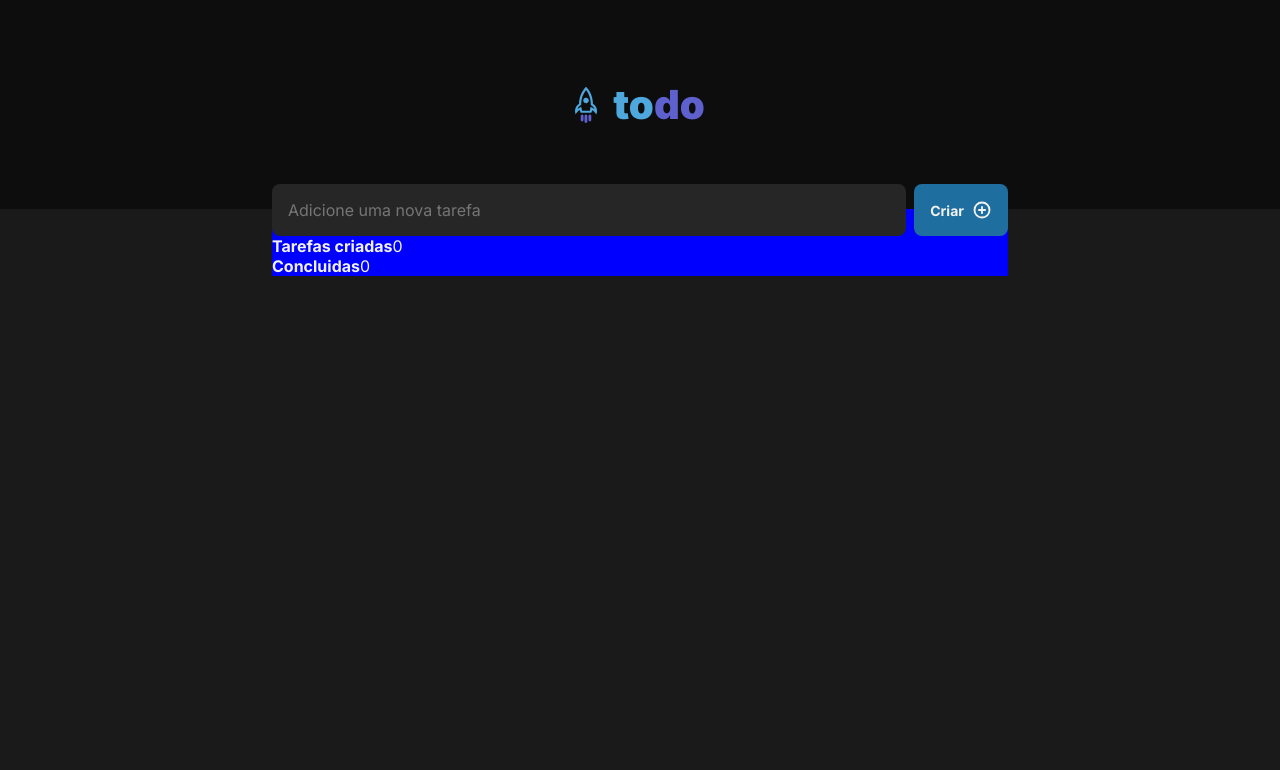
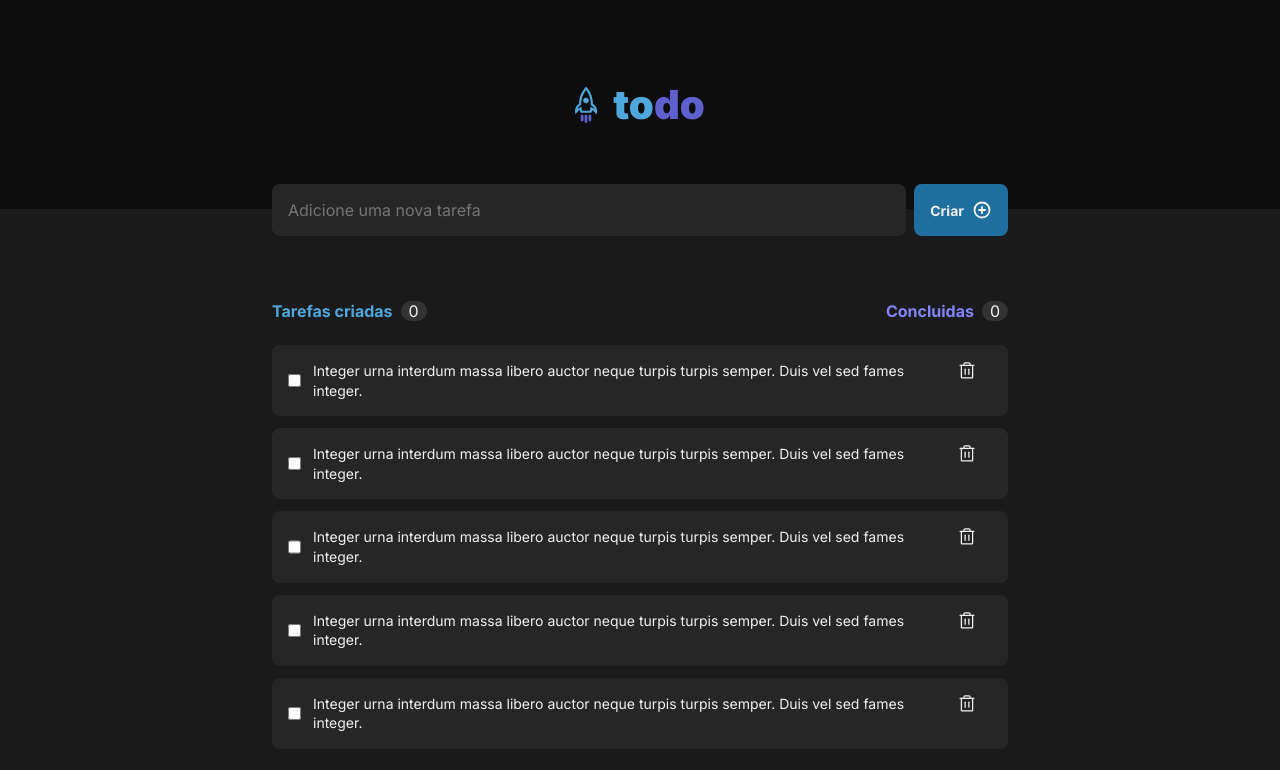
Before and after one commit to Bielgomes/Todo, a React (Vite) app: page / in a window 1280 px wide. Shown: the top 770 px of the page. Built offline with nearby package versions, Linux system fonts and the light colour scheme.

Commit message:
Add files via upload

```diff
--- /dev/null
+++ b/src/components/Task.module.css
@@ -0,0 +1,20 @@
+.wrapper {
+    padding: 1rem;
+    background-color: var(--gray-500);
+    border-radius: 8px;
+    display: flex;
+    justify-content: flex-start;
+    margin-bottom: 0.75rem;
+}
+
+.container {
+    display: flex;
+    justify-content: flex-start;
+}
+
+.container p {
+    margin-left: 0.75rem;
+    font-size: 14px;
+    width: 90%;
+    line-height: 140%;
+}
--- /dev/null
+++ b/src/components/Task.tsx
@@ -0,0 +1,14 @@
+import { Trash } from 'phosphor-react'
+import styles from './Task.module.css'
+
+export function Taks() {
+    return (
+        <div className={styles.wrapper}>
+            <div className={styles.container}>
+                <input type="checkbox" />
+                <p>Integer urna interdum massa libero auctor neque turpis turpis semper. Duis vel sed fames integer.</p>
+            </div>
+            <Trash size={20} />
+        </div>
+    )
+}
--- a/src/components/Tasks.module.css
+++ b/src/components/Tasks.module.css
@@ -1,10 +1,6 @@
 .header {
     display: flex;
     justify-content: center;
-}
-
-.container {
-    background-color: blue;
 }
 
 .wrapper {
@@ -46,3 +42,42 @@
 .wrapper button[type='submit'] span {
     margin-right: 0.5rem;
 }
+
+.tasksCount {
+    margin-top: 4.062rem;
+    display: flex;
+    justify-content: space-between;
+}
+
+.createTasks strong {
+    color: var(--blue);
+}
+
+.finishedTasks strong {
+    color: var(--purple);
+}
+
+.tasksCount span {
+    background-color: var(--gray-400);
+    border-radius: 999px;
+    padding: 0 0.5rem;
+    margin-left: 0.5rem;
+}
+
+.footer {
+    margin-top: 1.5rem;
+}
+
+.tasksList {
+    border-top: 1px solid var(--gray-400);
+    border-radius: 8px;
+    display: flex;
+    flex-direction: column;
+    align-items: center;
+    justify-content: center;
+    height: 15.25rem;
+}
+
+.tasksList img {
+    margin-bottom: 1rem;
+}
--- a/src/components/Tasks.tsx
+++ b/src/components/Tasks.tsx
@@ -2,7 +2,12 @@ import styles from './Tasks.module.css';
 
 import { PlusCircle } from 'phosphor-react';
 
+import ClipBoard from '../assets/Clipboard.svg'
+import { Taks } from './Task';
+
 export function Tasks() {
+    let tasksCount = 1;
+
     return (
         <div className={styles.header}>
             <div className={styles.container}>
@@ -15,17 +20,34 @@ export function Tasks() {
                         </button>
                     </form>
                 </header>
-                <footer>
-                    <div>
-                        <div>
+                <div>
+                    <div className={styles.tasksCount}>
+                        <div className={styles.createTasks}>
                             <strong>Tarefas criadas</strong>
                             <span>0</span>
                         </div>
-                        <div>
+                        <div className={styles.finishedTasks}>
                             <strong>Concluidas</strong>
                             <span>0</span>
                         </div>
                     </div>
+                </div>
+                <footer className={styles.footer}>
+                    { tasksCount === 0 ?
+                        <div className={styles.tasksList}>
+                            <img src={ClipBoard} alt="ClipBoard Icon" />
+                            <strong>Você ainda não tem tarefas cadastradas</strong>
+                            <p>Crie tarefas e organize seus itens a fazer</p>
+                        </div>
+                        :
+                        <div>
+                            <Taks />
+                            <Taks />
+                            <Taks />
+                            <Taks />
+                            <Taks />
+                        </div>
+                    }
                 </footer>
             </div>
         </div>
```
